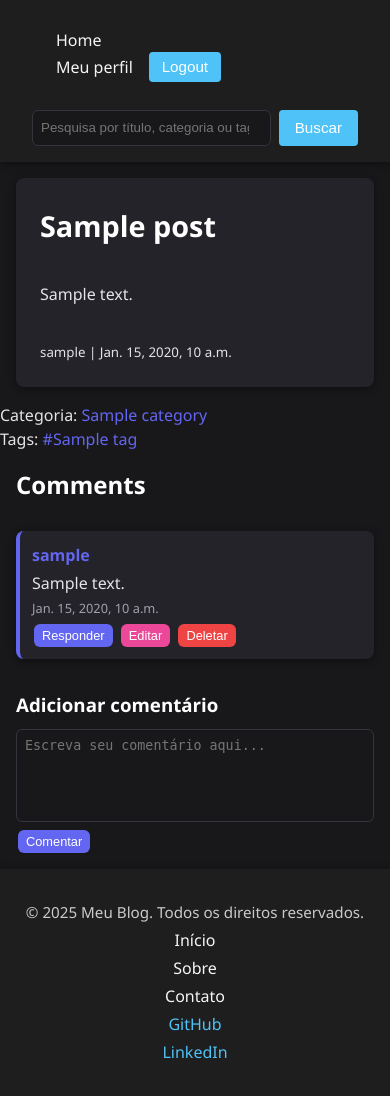
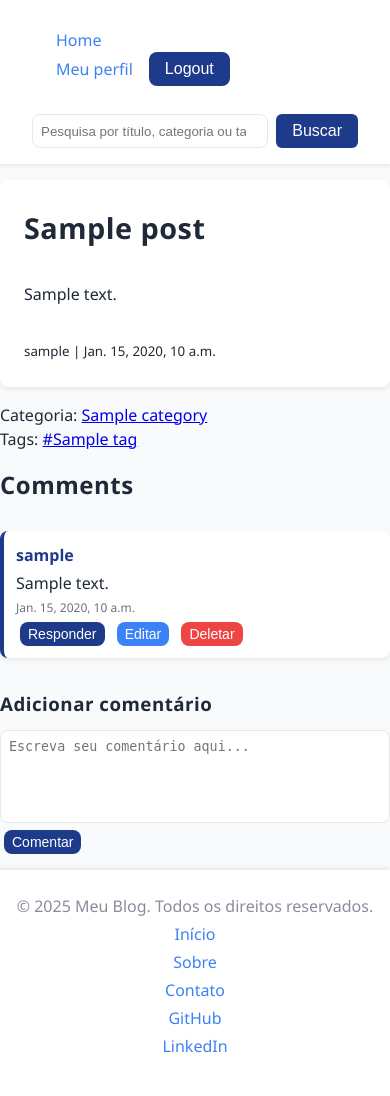
Before and after one commit to gok2001/projeto-blog, a Django app: page /posts/1/ in a window 390 px wide. After the commit the page ends 1053 px from the top, so only its background shows below. Run offline with Django 5.2, Linux system fonts and the light colour scheme; a user stored in the database is signed in; tables that the repository leaves empty hold one stand-in row (values such as "Sample post").

Commit message:
Refaz o estilo do site todo e ajusta código repetido

```diff
--- a/static/global/css/style.css
+++ b/static/global/css/style.css
@@ -4,69 +4,78 @@
     /* ===============================
         🎨 CORES
         =============================== */
-    --color-bg: #18181b;
-    --color-bg-alt: #232329;
-    --color-bg-alt-hover: #2f2f37;
-    --color-border: #34343c;
-    --color-bg-dark: #1e1e1e;
 
-    --color-text: #e4e4e7;
-    --color-text-light: #f5f5f5;
-    --color-text-muted: #a1a1aa;
-    --color-heading: #ffffff;
+    --color-primary: #1E3A8A;
+    --color-secondary: #3B82F6;
+    --color-accent: #6366F1;
 
-    --color-primary: #6366f1;
-    --color-primary-hover: #818cf8;
-    --color-secondary: #ec4899;
-    --color-secondary-hover: #f472b6;
-    --color-accent: #4fc3f7;
-    --color-accent-hover: #039be5;
+    --color-light-bg: #F9FAFB;
+    --color-card-bg: #FFFFFF;
+    --color-border: #E5E7EB;
+    --color-text: #1F2937;
+    --color-text-light: #6B7280;
 
-    --color-success: #22c55e;
-    --color-warning: #facc15;
-    --color-danger: #ef4444;
-    --color-danger-hover: #dc2626;
-
-    --color-box-shadow-input: #6366f14d;
+    --color-error: #EF4444;
+    --color-success: #10B981;
+    --color-warning: #F59E0B;
+    --color-info: #3B82F6;
 
     /* ===============================
      🔠 TIPOGRAFIA
      =============================== */
-    --font-base: 'Segoe UI', Tahoma, Geneva, Verdana, sans-serif;
-    --font-size-base: 16px;
-    --font-size-heading: 2rem;
+
+    --font-family: 'Segoe UI', Tahoma, Geneva, Verdana, sans-serif;
+
+    --font-size-xs: 0.75rem;
+    --font-size-sm: 0.875rem;
+    --font-size-md: 1rem;
+    --font-size-lg: 1.25rem;
+    --font-size-xl: 1.5rem;
+    --font-size-xxl: 2rem;
+
+    --font-weight-light: 300;
+    --font-weight-regular: 400;
+    --font-weight-medium: 500;
+    --font-weight-semibold: 600;
+    --font-weight-bold: 700;
 
     /* ===============================
      📏 ESPAÇAMENTOS
      =============================== */
-    --spacing-xs: 4px;
-    --spacing-sm: 8px;
+
+    --spacing-xxs: 4px;
+    --spacing-xs: 8px;
+    --spacing-sm: 12px;
     --spacing-md: 16px;
     --spacing-lg: 24px;
     --spacing-xl: 32px;
+    --spacing-xxl: 48px;
 
     /* ===============================
      🧱 ELEMENTOS RECORRENTES
      =============================== */
-    --radius-sm: 6px;
-    --radius-md: 8px;
-    --radius-lg: 10px;
 
-    --padding-sm: 0.5rem;
-    --padding-md: 1rem;
-    --padding-lg: 2rem;
+    --border-radius-sm: 6px;
+    --border-radius-md: 8px;
+    --border-radius-lg: 16px;
+    --border-radius-full: 9999px;
 
-    --transition-fast: all 0.2s ease-in-out;
-    --transition-normal: all 0.3s ease;
-    --transition-smooth: all 0.3s ease-in-out;
+    --shadow-sm: 0 1px 2px rgba(0, 0, 0, 0.05);
+    --shadow-md: 0 2px 4px rgba(0, 0, 0, 0.08);
+    --shadow-lg: 0 4px 8px rgba(0, 0, 0, 0.1);
 
-    --input-border: 1px solid var(--color-border);
+    --transition-fast: 0.15s ease-in-out;
+    --transition-medium: 0.25s ease-in-out;
+    --transition-slow: 0.4s ease-in-out;
 
     /* ===============================
-     🎭 SOMBRAS
-     =============================== */
-    --shadow-md: 0 2px 8px rgba(0, 0, 0, 0.4);
-    --shadow-lg: 0 4px 16px rgba(0, 0, 0, 0.5);
+       📱 LARGURAS RESPONSIVAS
+       =============================== */
+
+    --container-width-sm: 540px;
+    --container-width-md: 720px;
+    --container-width-lg: 960px;
+    --container-width-xl: 1140px;
 }
 
 
@@ -77,39 +86,26 @@
     margin: 0;
     padding: 0;
     box-sizing: border-box;
-    transition: var(--transition-fast);
 }
 
 html,
 body {
     height: 100%;
-    margin: 0;
 }
 
 body {
     display: flex;
     flex-direction: column;
     min-height: 100vh;
-    background-color: var(--color-bg);
+    background-color: var(--color-light-bg);
     color: var(--color-text);
-    font-family: var(--font-base);
-    font-size: var(--font-size-base);
+    font-family: var(--font-family);
+    font-size: var(--font-size-md);
     line-height: 1.5;
 }
 
 main {
     flex: 1;
-}
-
-a {
-    color: var(--color-primary);
-    text-decoration: none;
-    transition: var(--transition-normal);
-}
-
-a:hover {
-    color: var(--color-primary-hover);
-    text-decoration: underline;
 }
 
 h1,
@@ -118,18 +114,20 @@ h3,
 h4,
 h5,
 h6 {
-    color: var(--color-heading);
-    font-weight: bold;
-    margin-bottom: 0.5em;
+    color: var(--color-text);
+    font-weight: var(--font-weight-semibold);
+    letter-spacing: 0.5px;
+    margin-bottom: var(--spacing-sm);
 }
 
 /* ===============================
    HEADER
    =============================== */
 .site-header {
-    background-color: var(--color-bg-dark);
+    backdrop-filter: blur(6px);
+    background-color: var(--color-card-bg);
     color: var(--color-text-light);
-    padding: var(--padding-md) var(--padding-lg);
+    padding: var(--spacing-md) var(--spacing-xl);
     box-shadow: var(--shadow-md);
     display: flex;
     flex-direction: column;
@@ -145,17 +143,17 @@ h6 {
    =============================== */
 .header-navbar {
     width: 100%;
-    max-width: 1200px;
+    max-width: var(--container-width-xl);
     display: flex;
     justify-content: space-between;
     align-items: center;
 }
 
 .header-navbar a {
-    color: inherit;
+    color: var(--color-secondary);
     text-decoration: none;
-    font-weight: 500;
-    transition: var(--transition-normal);
+    font-weight: var(--font-weight-medium);
+    transition: color var(--transition-medium);
 }
 
 .header-navbar a:hover {
@@ -168,43 +166,26 @@ h6 {
     gap: var(--spacing-md);
 }
 
-.header-navbar .btn {
-    background: var(--color-accent);
-    border: none;
-    color: #fff;
-    padding: 0.4rem 0.8rem;
-    border-radius: 4px;
-    cursor: pointer;
-    font-weight: 500;
-    transition: var(--transition-normal);
-}
-
-.header-navbar .btn:hover {
-    background: var(--color-accent-hover);
-}
-
 /* ===============================
    BARRA DE PESQUISA
    =============================== */
 .search {
     width: 100%;
-    max-width: 600px;
+    max-width: var(--container-width-sm);
 }
 
 .search form {
     display: flex;
-    gap: var(--spacing-sm);
+    gap: var(--spacing-xs);
 }
 
 .search-input {
     flex: 1;
-    padding: 0.6rem 0.8rem;
-    border-radius: 4px;
-    border: var(--input-border);
-    background-color: #2a2a2a;
-    color: #fff;
+    padding: var(--spacing-xs) var(--spacing-sm);
+    border-radius: var(--border-radius-sm);
+    border: 1px solid var(--color-border);
     outline: none;
-    transition: var(--transition-normal);
+    transition: border-color var(--transition-medium);
 }
 
 .search-input:focus {
@@ -212,18 +193,13 @@ h6 {
 }
 
 .search .btn {
-    background: var(--color-accent);
+    background: var(--color-primary);
     border: none;
     color: #fff;
-    padding: 0.6rem var(--padding-md);
-    border-radius: 4px;
+    padding: var(--spacing-xs) var(--spacing-md);
+    border-radius: var(--border-radius-sm);
     cursor: pointer;
-    font-weight: 500;
-    transition: var(--transition-normal);
-}
-
-.search .btn:hover {
-    background: var(--color-accent-hover);
+    font-weight: var(--font-weight-medium);
 }
 
 /* ===============================
@@ -246,21 +222,21 @@ img:hover {
 .btn,
 a.btn {
     display: inline-block;
-    padding: var(--padding-sm) var(--padding-md);
-    font-size: var(--font-size-base);
-    font-weight: 500;
+    padding: var(--spacing-xs) var(--spacing-md);
+    font-size: var(--font-size-md);
+    font-weight: var(--font-weight-medium);
     background-color: var(--color-primary);
     color: #fff;
     border: none;
-    border-radius: var(--radius-sm);
+    border-radius: var(--border-radius-md);
     cursor: pointer;
-    transition: var(--transition-normal);
+    transition: background-color var(--transition-medium), transform var(--transition-medium);
     text-decoration: none !important;
 }
 
 .btn:hover,
 a.btn:hover {
-    background-color: var(--color-primary-hover);
+    background-color: var(--color-accent);
     transform: translateY(-2px);
 }
 
@@ -304,19 +281,18 @@ a.btn-danger:hover {
 input[type="search"],
 textarea {
     width: 100%;
-    padding: var(--padding-sm);
-    border-radius: var(--radius-sm);
-    border: var(--input-border);
-    background-color: var(--color-bg);
+    padding: var(--spacing-xs);
+    border-radius: var(--border-radius-md);
+    border: 1px solid var(--color-border);
+    background-color: var(--color-card-bg);
     color: var(--color-text);
     resize: none;
-    transition: var(--transition-normal);
+    transition: box-shadow var(--transition-medium);
 }
 
 input[type="search"]:focus,
 textarea:focus {
-    border-color: var(--color-primary);
-    box-shadow: 0 0 0 2px var(--color-box-shadow-input);
+    box-shadow: var(--shadow-md);
     outline: none;
 }
 
@@ -433,13 +415,13 @@ textarea:focus {
    POST INDIVIDUAL
    =============================== */
 .post-content {
-    background-color: var(--color-bg-alt);
+    background-color: var(--color-card-bg);
     padding: var(--spacing-xl);
-    border-radius: var(--radius-md);
+    border-radius: var(--border-radius-md);
     box-shadow: var(--shadow-md);
     line-height: 1.7;
-    max-width: 800px;
-    margin: 2rem auto;
+    max-width: var(--container-width-md);
+    margin: var(--spacing-xl) auto;
     display: flex;
     flex-direction: column;
     gap: var(--spacing-md);
@@ -453,28 +435,28 @@ textarea:focus {
    COMENTÁRIOS
    =============================== */
 .comment-section {
-    max-width: 500px;
-    margin: 2rem auto;
+    max-width: var(--container-width-sm);
+    margin: var(--spacing-xl) auto;
     display: flex;
     flex-direction: column;
     gap: var(--spacing-md);
 }
 
 .comment-section .btn {
-    font-size: 0.8rem;
-    padding: var(--spacing-xs) var(--spacing-sm);
-    margin: 0 2px;
+    font-size: var(--font-size-sm);
+    padding: var(--spacing-xxs) var(--spacing-xs);
+    margin: 0 var(--spacing-xxs);
 }
 
 .comment,
 .reply {
-    background-color: var(--color-bg-alt);
+    background-color: var(--color-card-bg);
     padding: var(--spacing-md);
-    border-radius: var(--radius-md);
+    border-radius: var(--border-radius-md);
     border-left: 4px solid var(--color-primary);
     box-shadow: var(--shadow-md);
     margin-bottom: var(--spacing-md);
-    transition: var(--transition-normal);
+    transition: var(--transition-medium);
 }
 
 .comment:hover,
@@ -484,20 +466,20 @@ textarea:focus {
 }
 
 .comment-author {
-    font-weight: bold;
+    font-weight: var(--font-weight-bold);
     color: var(--color-primary);
-    margin-bottom: var(--spacing-xs);
+    margin-bottom: var(--spacing-xxs);
 }
 
 .comment-date {
-    font-size: 0.8rem;
-    color: var(--color-text-muted);
+    font-size: var(--font-size-xs);
+    color: var(--color-text-light);
     display: block;
-    margin: var(--spacing-xs) 0;
+    margin: var(--spacing-xxs) 0;
 }
 
 .comment-text {
-    margin-top: var(--spacing-xs);
+    margin-top: var(--spacing-xxs);
     word-wrap: break-word;
     overflow-wrap: break-word;
     white-space: pre-wrap;
@@ -629,14 +619,14 @@ textarea:focus {
    FOOTER
    =============================== */
 footer {
-    background-color: var(--color-bg-dark);
+    background-color: var(--color-card-bg);
     color: var(--color-text-light);
-    padding: var(--padding-lg) var(--padding-md);
-    box-shadow: 0 -2px 8px rgba(0, 0, 0, 0.2);
+    padding: var(--spacing-lg) var(--spacing-md);
+    box-shadow: 0 -2px 4px rgba(0, 0, 0, 0.08);
 }
 
 .footer-content {
-    max-width: 1200px;
+    max-width: var(--container-width-xl);
     margin: 0 auto;
     text-align: center;
     display: flex;
@@ -646,7 +636,7 @@ footer {
 }
 
 .footer-content p {
-    font-size: 0.95rem;
+    font-size: var(--font-size-md);
     opacity: 0.8;
 }
 
@@ -658,7 +648,7 @@ footer {
 
 .footer-content nav a {
     text-decoration: none;
-    color: var(--color-text-light);
+    color: var(--color-secondary);
 }
 
 .footer-content nav a:hover {
@@ -678,14 +668,14 @@ footer {
 }
 
 .footer-content .social a {
-    color: var(--color-accent);
+    color: var(--color-secondary);
     text-decoration: none;
-    font-weight: 500;
-    transition: var(--transition-normal);
+    font-weight: var(--font-weight-medium);
+    transition: color var(--transition-medium), transform var(--transition-medium);
 }
 
 .footer-content .social a:hover {
-    color: var(--color-accent-hover);
+    color: var(--color-accent);
     transform: translateY(-2px);
 }
 
@@ -694,49 +684,49 @@ footer {
    =============================== */
 @media (max-width: 1024px) {
     .header-navbar {
-        padding: 0.75rem 1.5rem;
+        padding: var(--spacing-sm) var(--spacing-lg);
         flex-wrap: wrap;
     }
 
     h1 {
-        font-size: 2rem;
+        font-size: var(--font-size-xxl);
     }
 
     .posts-container {
         grid-template-columns: repeat(auto-fit, minmax(250px, 1fr));
-        gap: 1.5rem;
+        gap: var(--spacing-lg);
     }
 
     .post-card {
-        padding: var(--padding-md);
+        padding: var(--spacing-md);
     }
 
     .post-card h2 {
-        font-size: 1.2rem;
+        font-size: var(--font-size-lg);
     }
 
     .post-card p {
-        font-size: 0.95rem;
+        font-size: var(--font-size-sm);
     }
 
     .post-content {
-        max-width: 600px;
+        max-width: var(--container-width-md);
         padding: var(--spacing-lg);
     }
 
     .comment-section {
-        max-width: 450px;
-        margin: 1.5rem auto;
+        max-width: var(--container-width-sm);
+        margin: var(--spacing-lg) auto;
     }
 
     .comment,
     .reply {
-        padding: var(--padding-md);
+        padding: var(--spacing-md);
     }
 
     .profile-info {
-        max-width: 450px;
-        padding: var(--padding-sm) var(--padding-md);
+        max-width: var(--container-width-md);
+        padding: var(--spacing-sm) var(--spacing-md);
     }
 
     .profile-avatar img,
@@ -746,16 +736,9 @@ footer {
     }
 
     .login-form {
-        max-width: 350px;
-        margin: 3rem auto;
-        padding: var(--padding-md);
+        margin: var(--spacing-xxl) auto;
+        padding: var(--spacing-md);
     }
-
-    .btn {
-        padding: 0.45rem 0.85rem;
-        font-size: 0.95rem;
-    }
-}
 
 @media (max-width: 768px) {
     .header-navbar {
@@ -770,29 +753,21 @@ footer {
     .posts-container {
         grid-template-columns: 1fr;
         gap: var(--spacing-md);
-        padding: 0 var(--padding-md);
+        padding: 0 var(--spacing-md);
     }
 
     .post-card {
-        padding: 0.75rem;
-    }
-
-    .post-card h2 {
-        font-size: 1rem;
-    }
-
-    .post-card p {
-        font-size: 0.9rem;
+        padding: var(--spacing-sm);
     }
 
     .post-content {
-        max-width: 100%;
-        margin: var(--padding-md);
+        max-width: 400px;
+        margin: var(--spacing-md) auto;
     }
 
     .comment-section {
-        max-width: 100%;
-        margin: var(--spacing-md);
+        max-width: 400px;
+        margin: var(--spacing-md) auto;
     }
 
     .comment,
--- a/templates/global/base.html
+++ b/templates/global/base.html
@@ -11,7 +11,7 @@
 <body>
     <header class="site-header">
         <nav class="header-navbar">
-            <a href="{% url "posts:index" %}" class="home-link">Home</a>
+            <a href="{% url "posts:index" %}">Home</a>
 
             <div class="nav-right">
                 {% if user.is_authenticated %}
```
Also changed, not shown: other parts of static/global/css/style.css (+103 -83 lines), users/templates/users/login.html (+8 -6 lines).
